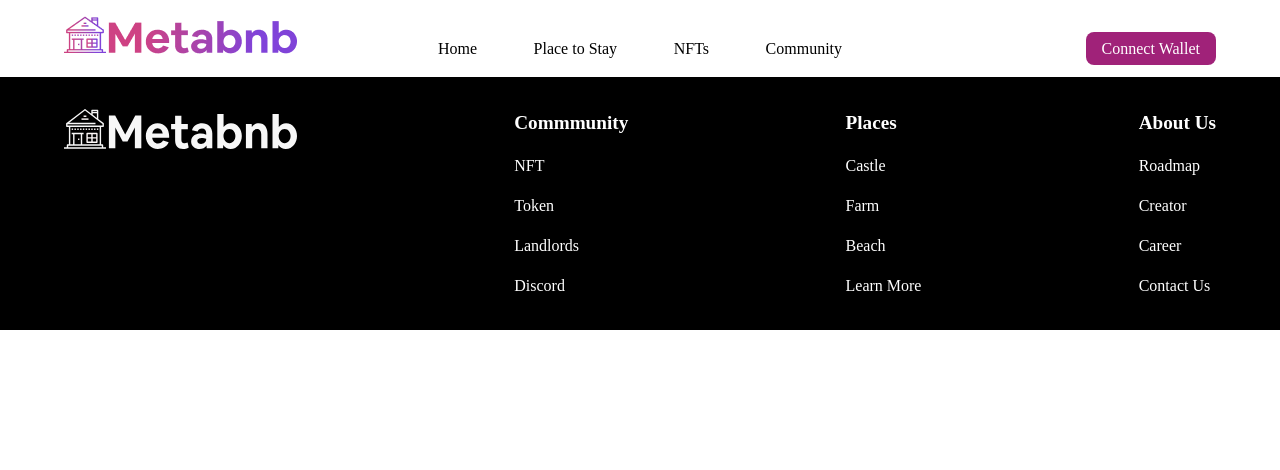
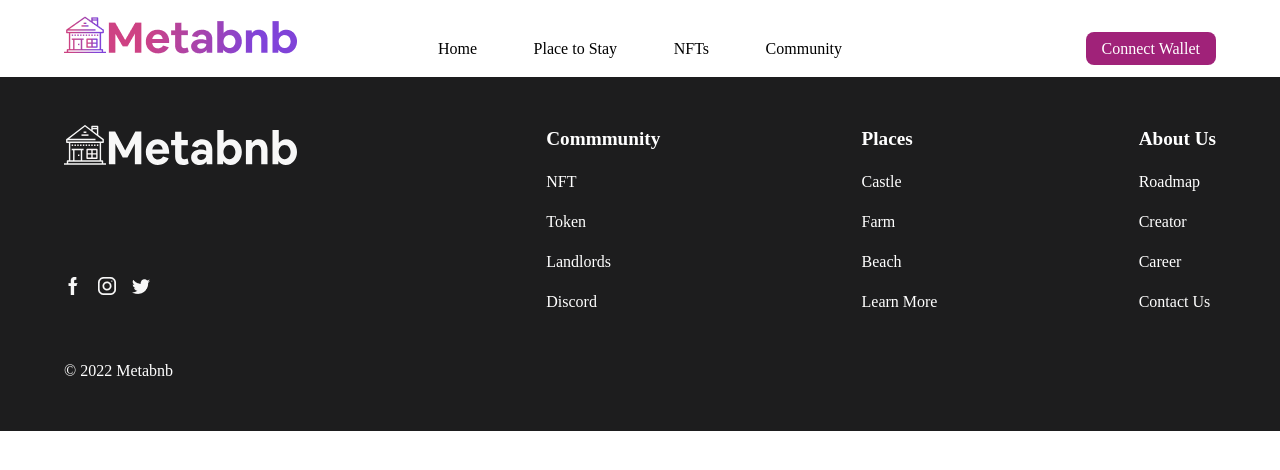
Before and after one commit to EarlPappi/hng, a React (Create React App) app: page / in a window 1280 px wide. Shown: the top 470 px of the page. Built offline with nearby package versions, Linux system fonts and the light colour scheme; a web font is replaced by a local one.

Commit message:
--commits: footer, header completed

```diff
--- a/src/Components/Footer/Footer.jsx
+++ b/src/Components/Footer/Footer.jsx
@@ -2,16 +2,27 @@ import React from 'react'
 import { Link } from 'react-router-dom'
 import Wrapper from '../TinyComp/Wrapper'
 import footerLogo from '../../Asset/footerLogo.svg';
+import facebook from '../../Asset/footerFacebook.png'
+import instagram from '../../Asset/footerIG.png'
+import twitter from '../../Asset/footerTwitter.png'
 
 function Footer() {
   return (
-    <div className='bg-black py-8'>
+    <div className='bg-[#1D1D1E] py-12'>
         <Wrapper>
             <footer className='flex justify-between'>
-                <div>
-                    <div>
+                <div className='flex justify-between gap-4 flex-col h-max'>
+                    <div className='p-12 pl-0 pt-0'>
                         <img src={ footerLogo } alt="" />
                     </div>
+
+                    <div className='flex gap-4 p-12 pl-0'>
+                        <img src={facebook} alt="" />
+                        <img src={instagram} alt="" />
+                        <img src={twitter} alt="" />
+                    </div>
+
+                    <p className='text-white'>&copy; 2022 Metabnb</p>
 
                 </div>
 
--- a/src/index.js
+++ b/src/index.js
@@ -2,7 +2,6 @@ import React from 'react';
 import ReactDOM from 'react-dom/client';
 import './index.css';
 import App from './App';
-import reportWebVitals from './reportWebVitals';
 import { BrowserRouter } from 'react-router-dom';
 
 const root = ReactDOM.createRoot(document.getElementById('root'));
@@ -17,4 +16,4 @@ root.render(
 // If you want to start measuring performance in your app, pass a function
 // to log results (for example: reportWebVitals(console.log))
 // or send to an analytics endpoint. Learn more: https://bit.ly/CRA-vitals
-reportWebVitals();
+// reportWebVitals();
```
